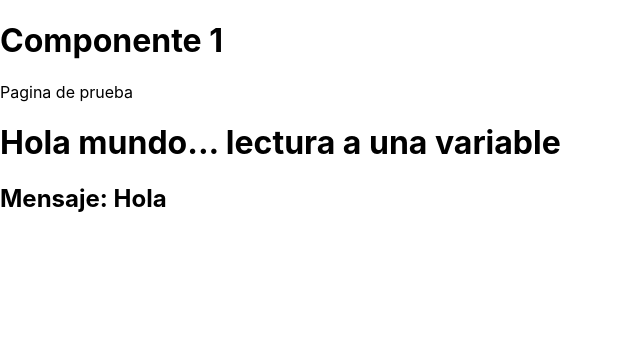
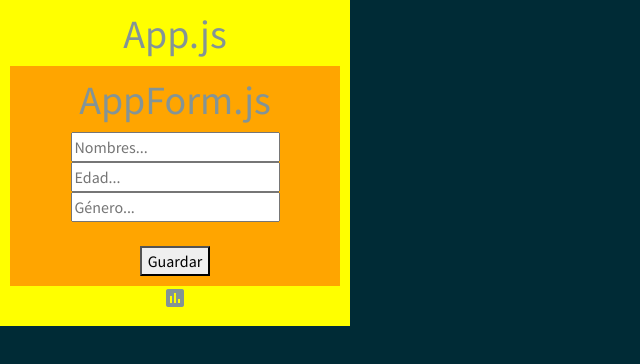
Before and after one commit to Benja203/react01, a React (Create React App) app: page / in a window 1280 px wide. Shown: the top 364 px of the page, without its empty margins (0-640 px from the left). Built offline with nearby package versions, Linux system fonts and the light colour scheme.

Commit message:
v5 calse 19/10/2023

```diff
--- a/package.json
+++ b/package.json
@@ -7,14 +7,16 @@
     "@testing-library/jest-dom": "^5.17.0",
     "@testing-library/react": "^13.4.0",
     "@testing-library/user-event": "^13.5.0",
+    "bootswatch": "^5.3.2",
     "react": "^18.2.0",
     "react-dom": "^18.2.0",
     "react-scripts": "5.0.1",
+    "react-toastify": "^9.1.3",
     "web-vitals": "^2.1.4"
   },
   "scripts": {
-    "predeploy" : "npm run build",
-    "deploy" : "gh-pages -d build",
+    "predeploy": "npm run build",
+    "deploy": "gh-pages -d build",
     "start": "react-scripts start",
     "build": "react-scripts build",
     "test": "react-scripts test",
--- a/public/index.html
+++ b/public/index.html
@@ -25,6 +25,7 @@
       Learn how to configure a non-root public URL by running `npm run build`.
     -->
     <title>React App</title>
+    <link href="https://fonts.googleapis.com/icon?family=Material+Icons" rel="stylesheet">
   </head>
   <body>
     <noscript>You need to enable JavaScript to run this app.</noscript>
--- a/src/App.js
+++ b/src/App.js
@@ -1,14 +1,16 @@
-import logo from './logo.svg';
+//import logo from './logo.svg';
 import './App.css';
-import C01componente from './components/C01componente';
-import Variable from './components/C04variable';
+import Appform from './components/Appform';
+//import C01componente from './components/C01componente';
+//import Variable from './components/C04variable';
 
 
 function App() {
   return (
-    <div>
-     <C01componente/>
-     <Variable xVariable = "Hola"/>
+    <div style={{background:"yellow", width:"350px", padding:"10px", textAlign:"center"}}>
+      <h1>App.js</h1>
+      <Appform></Appform>
+      <i class="large material-icons">insert_chart</i>
     </div>
   );
 }
--- /dev/null
+++ b/src/components/Appform.js
@@ -0,0 +1,17 @@
+import React from 'react'
+
+const Appform = () => {
+  return (
+    <div style={{background:"orange", padding:"10px", textAlign:"center"}}>
+      <h1>AppForm.js</h1>
+      <h3></h3>
+      <input placeholder='Nombres...'></input><br></br>
+      <input placeholder='Edad...'></input><br></br>
+      <input placeholder='Género...'></input><br></br>
+      <br></br>
+      <button>Guardar</button>
+    </div>
+  )
+}
+
+export default Appform
--- a/src/index.js
+++ b/src/index.js
@@ -3,6 +3,7 @@
 import './index.css';
 import App from './App';
 import reportWebVitals from './reportWebVitals';
+import 'bootswatch/dist/solar/bootstrap.min.css';
 
 const root = ReactDOM.createRoot(document.getElementById('root'));
 root.render(
```
Also changed, not shown: 1 other file (tests, documents, lock files or other folders).
